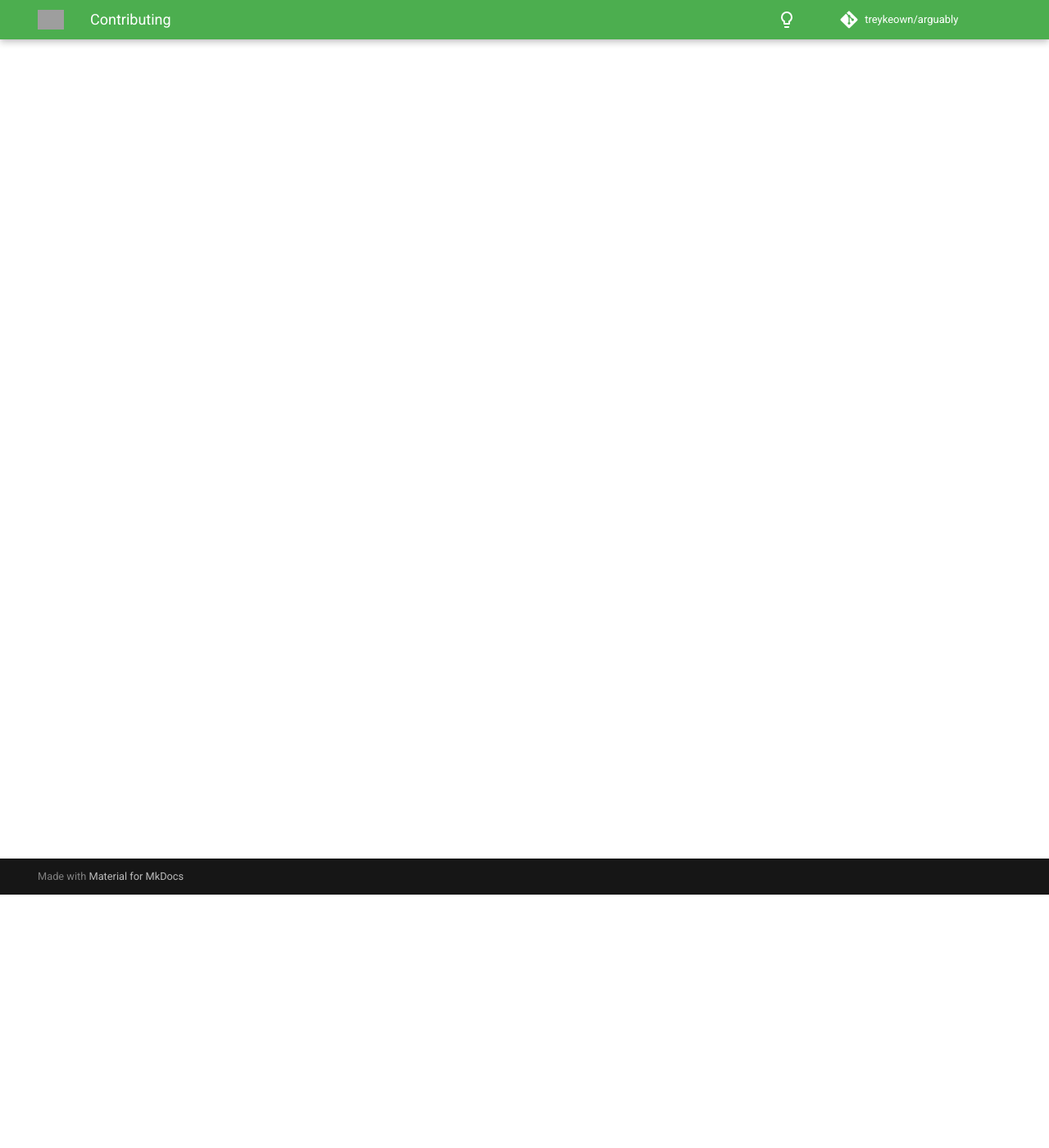
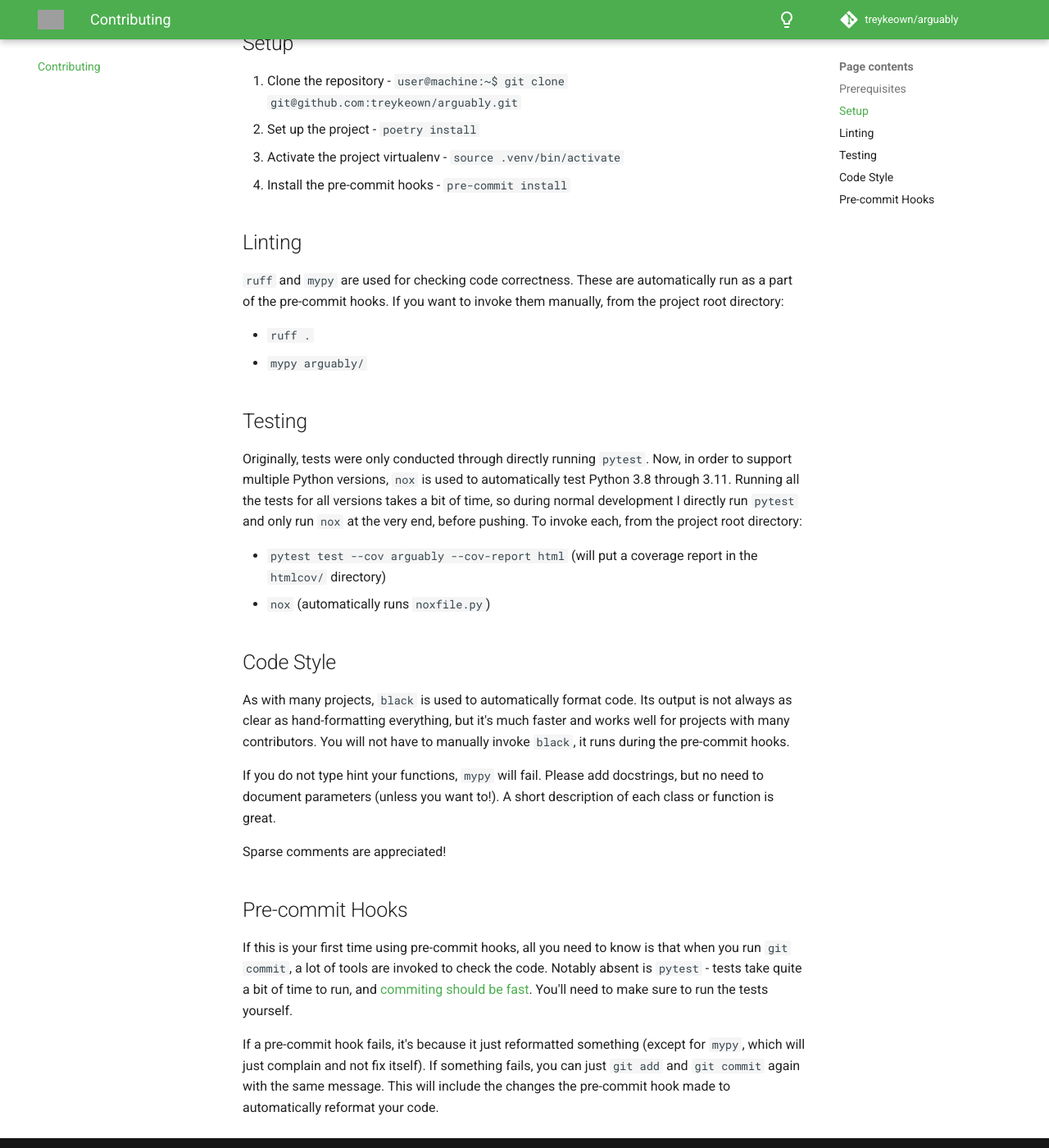
Before and after one commit to treykeown/arguably, an MkDocs documentation site: the page built from docs/contributing.md, in a window 1280 px wide and 1400 px high, scrolled down 309 px. Shown: the whole window at 82% size. Built offline with MkDocs 1.6.1 and Material for MkDocs 9.7.7, drawn with Linux system fonts in a browser that asks for light colours; comment, search, counter and statistics services are not loaded; some of the changed text lies outside the part shown; grey boxes are pictures that could not be loaded.

Commit message:
Add contributing doc

```diff
--- a/docs/contributing.md
+++ b/docs/contributing.md
@@ -1,3 +1,53 @@
 # Contributing
 
-...
+## Prerequisites
+
+`poetry` is used for managing this project. To install poetry, follow
+[this guide](https://python-poetry.org/docs/#installation).
+
+## Setup
+
+1. Clone the repository - `user@machine:~$ git clone git@github.com:treykeown/arguably.git`
+2. Set up the project - `poetry install`
+3. Activate the project virtualenv - `source .venv/bin/activate`
+4. Install the pre-commit hooks - `pre-commit install`
+
+## Linting
+
+`ruff` and `mypy` are used for checking code correctness. These are automatically run as a part of the pre-commit hooks.
+If you want to invoke them manually, from the project root directory:
+
+* `ruff .`
+* `mypy arguably/`
+
+## Testing
+
+Originally, tests were only conducted through directly running `pytest`. Now, in order to support multiple Python
+versions, `nox` is used to automatically test Python 3.8 through 3.11. Running all the tests for all versions takes a
+bit of time, so during normal development I directly run `pytest` and only run `nox` at the very end, before pushing. To
+invoke each, from the project root directory:
+
+* `pytest test --cov arguably --cov-report html` (will put a coverage report in the `htmlcov/` directory)
+* `nox` (automatically runs `noxfile.py`)
+
+## Code Style
+
+As with many projects, `black` is used to automatically format code. Its output is not always as clear as
+hand-formatting everything, but it's much faster and works well for projects with many contributors. You will not have
+to manually invoke `black`, it runs during the pre-commit hooks.
+
+If you do not type hint your functions, `mypy` will fail. Please add docstrings, but no need to document parameters
+(unless you want to!). A short description of each class or function is great.
+
+Sparse comments are appreciated!
+
+## Pre-commit Hooks
+
+If this is your first time using pre-commit hooks, all you need to know is that when you run `git commit`, a lot of
+tools are invoked to check the code. Notably absent is `pytest` - tests take quite a bit of time to run, and
+[commiting should be fast](https://github.com/pre-commit/pre-commit-hooks/issues/291#issuecomment-394167917). You'll
+need to make sure to run the tests yourself.
+
+If a pre-commit hook fails, it's because it just reformatted something (except for `mypy`, which will just complain and
+not fix itself). If something fails, you can just `git add` and `git commit` again with the same message. This will
+include the changes the pre-commit hook made to automatically reformat your code.
```
Also changed, not shown: README.md (+1 -1 lines), etc/pypi/PYPI_README.md (+1 -1 lines).
